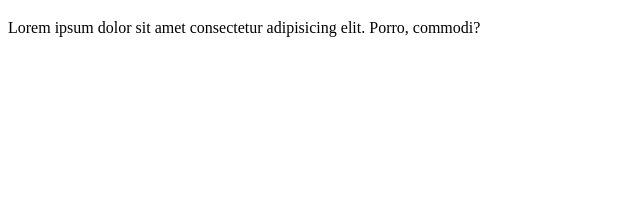
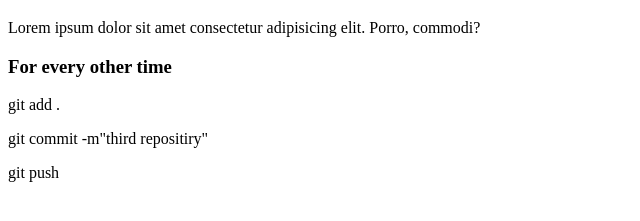
Before and after one commit to Sd-imam/myy-second-github, a plain HTML site: page index.html in a window 1280 px wide. Shown: the part 61-282 px from the top of the page, without its empty margins (0-640 px from the left). Drawn offline with Linux system fonts and the light colour scheme.

Commit message:
third time change

```diff
--- a/index.html
+++ b/index.html
@@ -8,5 +8,12 @@
 <body>
     <h1>Exploring github</h1>
     <p>Lorem ipsum dolor sit amet consectetur adipisicing elit. Porro, commodi?</p>
+
+    <div>
+        <h3>For every other time</h3>
+    <p>git add .</p>
+    <p>git commit -m"third repositiry"</p>
+    <p>git push</p>
+    </div>
 </body>
 </html>
```
